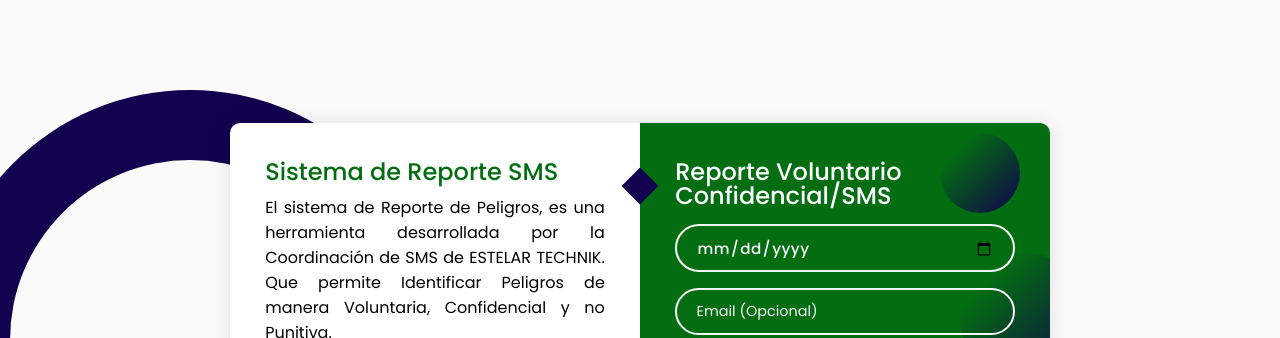
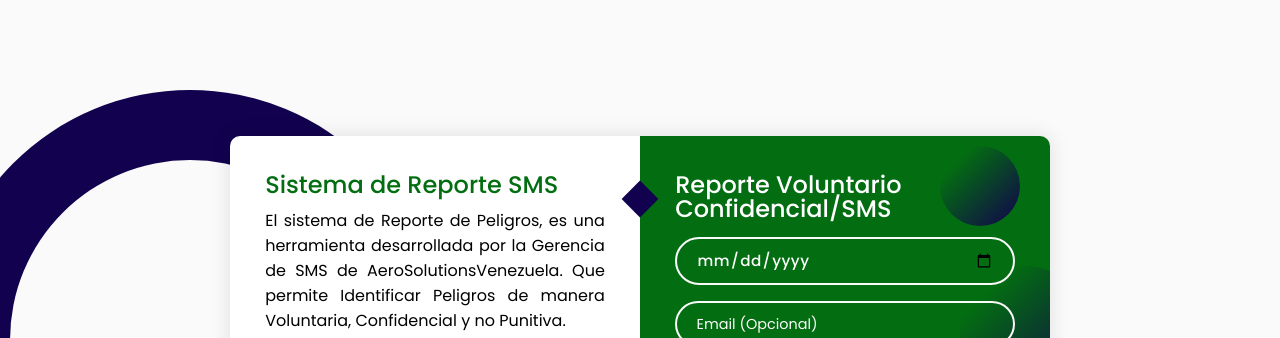
Before and after one commit to RichardGestion/AeroSolutionsVenezuelaSMS, a website: page index2.html in a window 1280 px wide. Shown: the top 338 px of the page. Drawn offline with Linux system fonts and the light colour scheme.

Commit message:
Update index2.html

```diff
--- a/index2.html
+++ b/index2.html
@@ -18,7 +18,7 @@
         <div class="contact-info">
           <h3 class="title">Sistema de Reporte SMS</h3>
           <p style="text-align: justify;">
-            El sistema de Reporte de Peligros, es una herramienta desarrollada por la Coordinación de SMS de ESTELAR TECHNIK. Que permite Identificar Peligros de manera Voluntaria, Confidencial y no Punitiva.
+            El sistema de Reporte de Peligros, es una herramienta desarrollada por la Gerencia de SMS de AeroSolutionsVenezuela. Que permite Identificar Peligros de manera Voluntaria, Confidencial y no Punitiva.
           </p>
 
           <div class="info">
```
